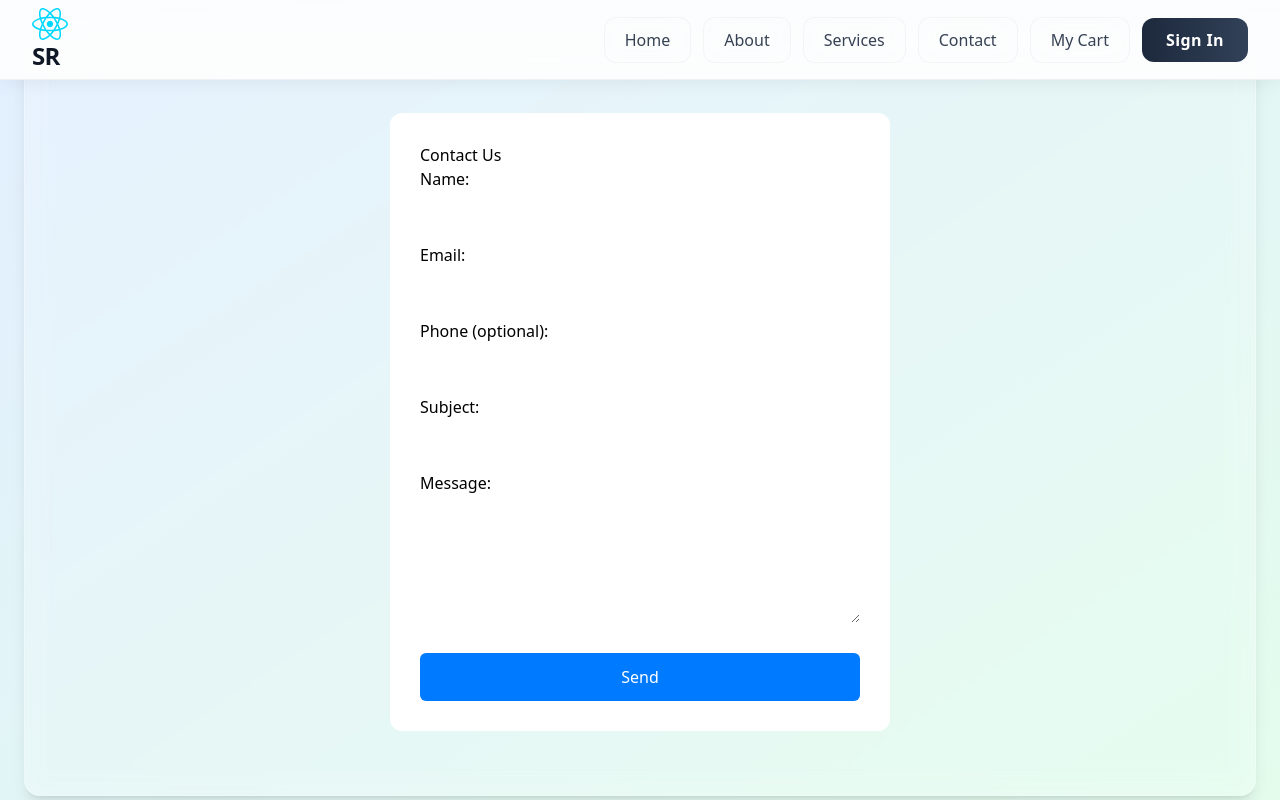
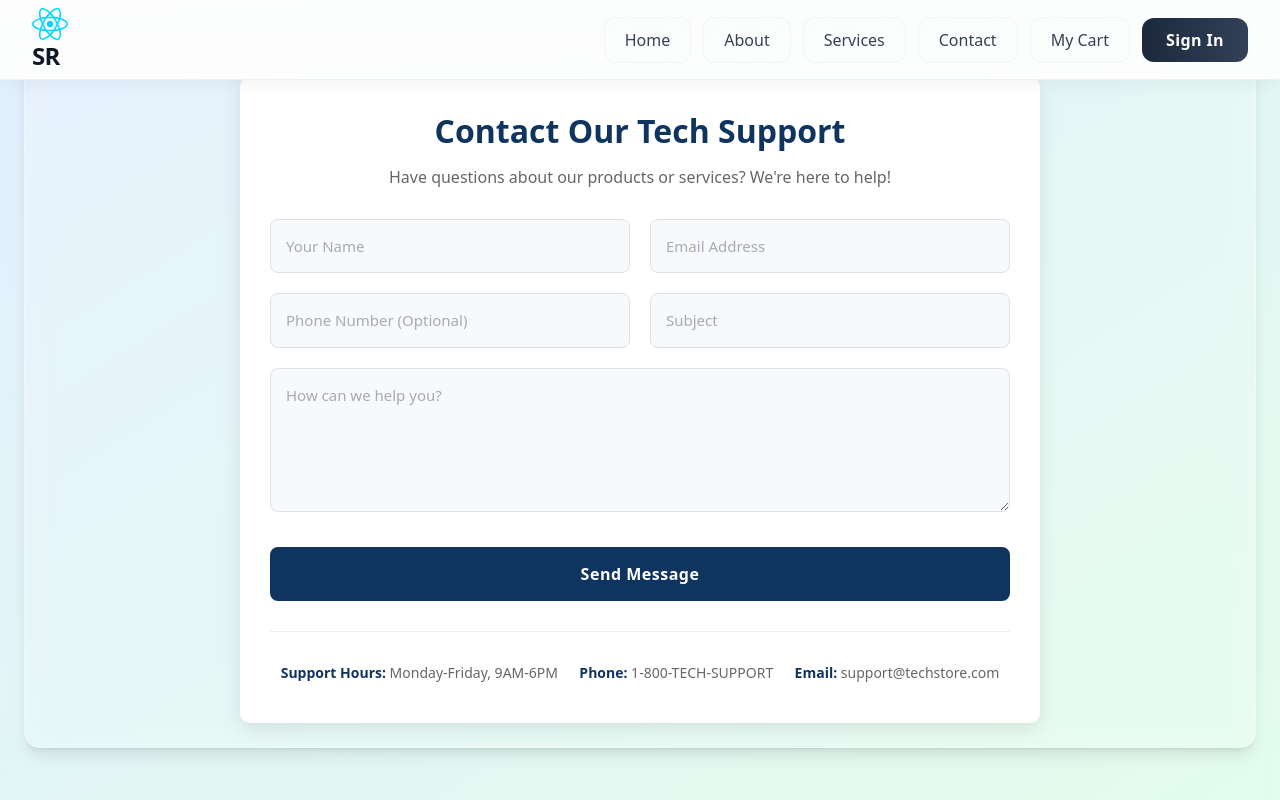
Before and after one commit to Shachiru/tech-store-frontend, a React (Vite) app: page /contact in a window 1280 px wide. Shown: the top 800 px of the page. Built offline with nearby package versions, Linux system fonts and the light colour scheme.

Commit message:
update contact component UI

```diff
--- a/src/view/pages/Contact/Contact.css
+++ b/src/view/pages/Contact/Contact.css
@@ -1,34 +1,145 @@
-.form-container {
-    max-width: 500px;
-    margin: 40px auto;
+/* Tech Store Contact Form Styles */
+.tech-contact-container {
+    max-width: 800px;
+    margin: 0 auto;
     padding: 30px;
-    background-color: white;
-    border-radius: 12px;
+    background-color: #ffffff;
+    border-radius: 10px;
+    box-shadow: 0 5px 20px rgba(0, 0, 0, 0.1);
 }
 
-.contact-form {
-    display: flex;
-    flex-direction: column;
-    gap: 20px;
+.tech-contact-header {
+    text-align: center;
+    margin-bottom: 30px;
+    color: #0f3460;
 }
 
-.form-group {
-    display: flex;
-    flex-direction: column;
+.tech-contact-header h2 {
+    font-size: 32px;
+    margin-bottom: 10px;
+    font-weight: 600;
 }
 
-.submit-btn {
-    padding: 12px;
-    background-color: #007bff;
-    color: white;
-    font-size: 1rem;
-    border-radius: 6px;
-    cursor: pointer;
-    margin-top: 10px;
+.tech-contact-header p {
+    color: #666;
+    font-size: 16px;
 }
 
-.error {
-    color: red;
-    font-size: 0.875rem;
+.tech-contact-form {
+    display: grid;
+    grid-template-columns: 1fr 1fr;
+    grid-gap: 20px;
+}
+
+.tech-form-group:nth-child(5) {
+    grid-column: span 2;
+}
+
+.tech-input-wrapper {
+    position: relative;
+    display: flex;
+    align-items: center;
+    background-color: #f7f9fc;
+    border-radius: 8px;
+    border: 1px solid #e0e0e0;
+    transition: all 0.3s ease;
+}
+
+.tech-input-wrapper:focus-within {
+    border-color: #1a97f5;
+    box-shadow: 0 0 0 3px rgba(26, 151, 245, 0.15);
+}
+
+.tech-input,
+.tech-textarea {
+    width: 100%;
+    padding: 15px;
+    border: none;
+    background: transparent;
+    font-size: 15px;
+    color: #333;
+    outline: none;
+    border-radius: 8px;
+}
+
+.tech-textarea {
+    min-height: 120px;
+    resize: vertical;
+}
+
+.tech-error {
+    color: #e74c3c;
+    font-size: 13px;
     margin-top: 5px;
+    display: block;
 }
+
+.tech-submit-btn {
+    grid-column: span 2;
+    background-color: #0f3460;
+    color: white;
+    padding: 15px;
+    border: none;
+    border-radius: 8px;
+    cursor: pointer;
+    font-size: 16px;
+    font-weight: 600;
+    letter-spacing: 0.5px;
+    transition: all 0.3s ease;
+    margin-top: 15px;
+}
+
+.tech-submit-btn:hover {
+    background-color: #1a97f5;
+    transform: translateY(-2px);
+    box-shadow: 0 5px 15px rgba(26, 151, 245, 0.2);
+}
+
+.tech-contact-info {
+    margin-top: 30px;
+    padding-top: 20px;
+    border-top: 1px solid #eee;
+    display: flex;
+    justify-content: space-around;
+    flex-wrap: wrap;
+}
+
+.tech-info-item {
+    margin: 10px 0;
+    color: #666;
+    font-size: 14px;
+}
+
+.tech-info-item strong {
+    color: #0f3460;
+}
+
+/* Responsive adjustments */
+@media (max-width: 768px) {
+    .tech-contact-form {
+        grid-template-columns: 1fr;
+    }
+
+    .tech-form-group:nth-child(5) {
+        grid-column: span 1;
+    }
+
+    .tech-submit-btn {
+        grid-column: span 1;
+    }
+
+    .tech-contact-container {
+        padding: 20px;
+    }
+}
+
+/* Modern input focus effect */
+.tech-input:focus,
+.tech-textarea:focus {
+    background-color: #f0f7ff;
+}
+
+/* Placeholder color */
+::placeholder {
+    color: #aaa;
+}
--- a/src/view/pages/Contact/Contact.tsx
+++ b/src/view/pages/Contact/Contact.tsx
@@ -1,7 +1,7 @@
 import './Contact.css';
 import { useForm } from "react-hook-form";
-import {backendApi} from "../../../api.ts";
-import type {ContactData} from "../../../model/ContactData.ts";
+import { backendApi } from "../../../api.ts";
+import type { ContactData } from "../../../model/ContactData.ts";
 
 type ContactProps = {
     data?: Partial<ContactData>; // Make data optional and partial
@@ -30,13 +30,19 @@ export function Contact({ data = {} }: ContactProps) {
     };
 
     return (
-        <div className="form-container">
-            <h2>Contact Us</h2>
-            <form className="contact-form" onSubmit={handleSubmit(onSubmit)}>
-                <div className="form-group">
-                    <label>Name: </label>
+        <div className="tech-contact-container">
+            <div className="tech-contact-header">
+                <h2>Contact Our Tech Support</h2>
+                <p>Have questions about our products or services? We're here to help!</p>
+            </div>
+
+            <form className="tech-contact-form" onSubmit={handleSubmit(onSubmit)}>
+                <div className="tech-form-group">
+                    <div className="tech-input-wrapper">
                         <input
                             type="text"
+                            placeholder="Your Name"
+                            className="tech-input"
                             {...register('name', {
                                 required: 'Name is required',
                                 minLength: {
@@ -45,12 +51,16 @@ export function Contact({ data = {} }: ContactProps) {
                                 }
                             })}
                         />
-                    {errors.name && <span className="error">{errors.name.message}</span>}
                     </div>
-                <div className="form-group">
-                    <label>Email: </label>
+                    {errors.name && <span className="tech-error">{errors.name.message}</span>}
+                </div>
+
+                <div className="tech-form-group">
+                    <div className="tech-input-wrapper">
                         <input
                             type="email"
+                            placeholder="Email Address"
+                            className="tech-input"
                             {...register('email', {
                                 required: 'Email is required',
                                 pattern: {
@@ -59,12 +69,16 @@ export function Contact({ data = {} }: ContactProps) {
                                 }
                             })}
                         />
-                    {errors.email && <span className="error">{errors.email.message}</span>}
                     </div>
-                <div className="form-group">
-                    <label>Phone (optional): </label>
+                    {errors.email && <span className="tech-error">{errors.email.message}</span>}
+                </div>
+
+                <div className="tech-form-group">
+                    <div className="tech-input-wrapper">
                         <input
                             type="tel"
+                            placeholder="Phone Number (Optional)"
+                            className="tech-input"
                             {...register('phone', {
                                 pattern: {
                                     value: /^\+?[\d\s-]{0,15}$/,
@@ -72,12 +86,16 @@ export function Contact({ data = {} }: ContactProps) {
                                 }
                             })}
                         />
-                    {errors.phone && <span className="error">{errors.phone.message}</span>}
                     </div>
-                <div className="form-group">
-                    <label>Subject: </label>
+                    {errors.phone && <span className="tech-error">{errors.phone.message}</span>}
+                </div>
+
+                <div className="tech-form-group">
+                    <div className="tech-input-wrapper">
                         <input
                             type="text"
+                            placeholder="Subject"
+                            className="tech-input"
                             {...register('subject', {
                                 required: 'Subject is required',
                                 pattern: {
@@ -86,12 +104,16 @@ export function Contact({ data = {} }: ContactProps) {
                                 }
                             })}
                         />
-                    {errors.subject && <span className="error">{errors.subject.message}</span>}
                     </div>
-                <div className="form-group">
-                    <label>Message: </label>
+                    {errors.subject && <span className="tech-error">{errors.subject.message}</span>}
+                </div>
+
+                <div className="tech-form-group">
+                    <div className="tech-input-wrapper">
                         <textarea
                             rows={5}
+                            placeholder="How can we help you?"
+                            className="tech-textarea"
                             {...register('message', {
                                 required: 'Message is required',
                                 minLength: {
@@ -100,10 +122,26 @@ export function Contact({ data = {} }: ContactProps) {
                                 }
                             })}
                         />
-                    {errors.message && <span className="error">{errors.message.message}</span>}
                     </div>
-                <button type="submit" className="submit-btn">Send</button>
+                    {errors.message && <span className="tech-error">{errors.message.message}</span>}
+                </div>
+
+                <button type="submit" className="tech-submit-btn">
+                    Send Message
+                </button>
             </form>
+
+            <div className="tech-contact-info">
+                <div className="tech-info-item">
+                    <strong>Support Hours:</strong> Monday-Friday, 9AM-6PM
+                </div>
+                <div className="tech-info-item">
+                    <strong>Phone:</strong> 1-800-TECH-SUPPORT
+                </div>
+                <div className="tech-info-item">
+                    <strong>Email:</strong> support@techstore.com
+                </div>
+            </div>
         </div>
     );
 }
```
Lines whose indentation alone changed are shown as unchanged.
